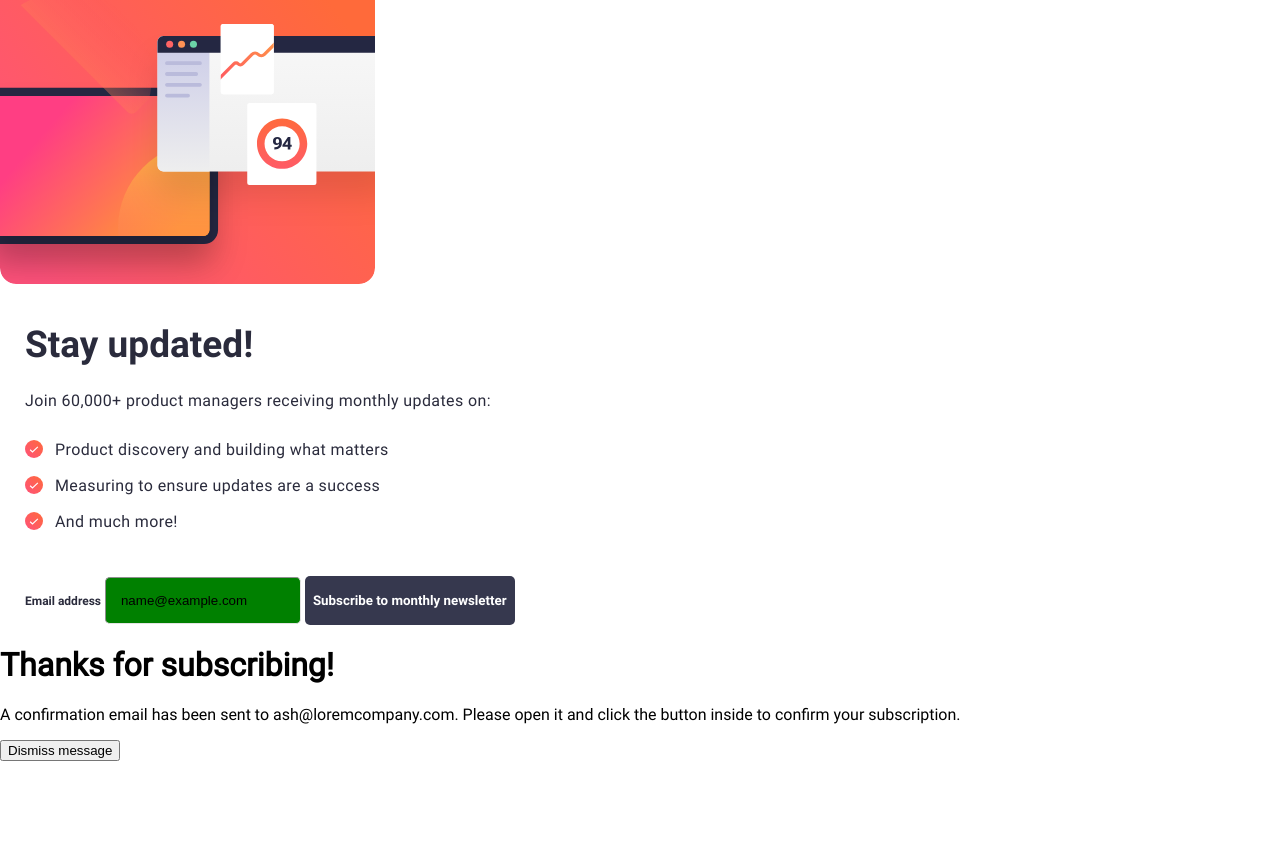
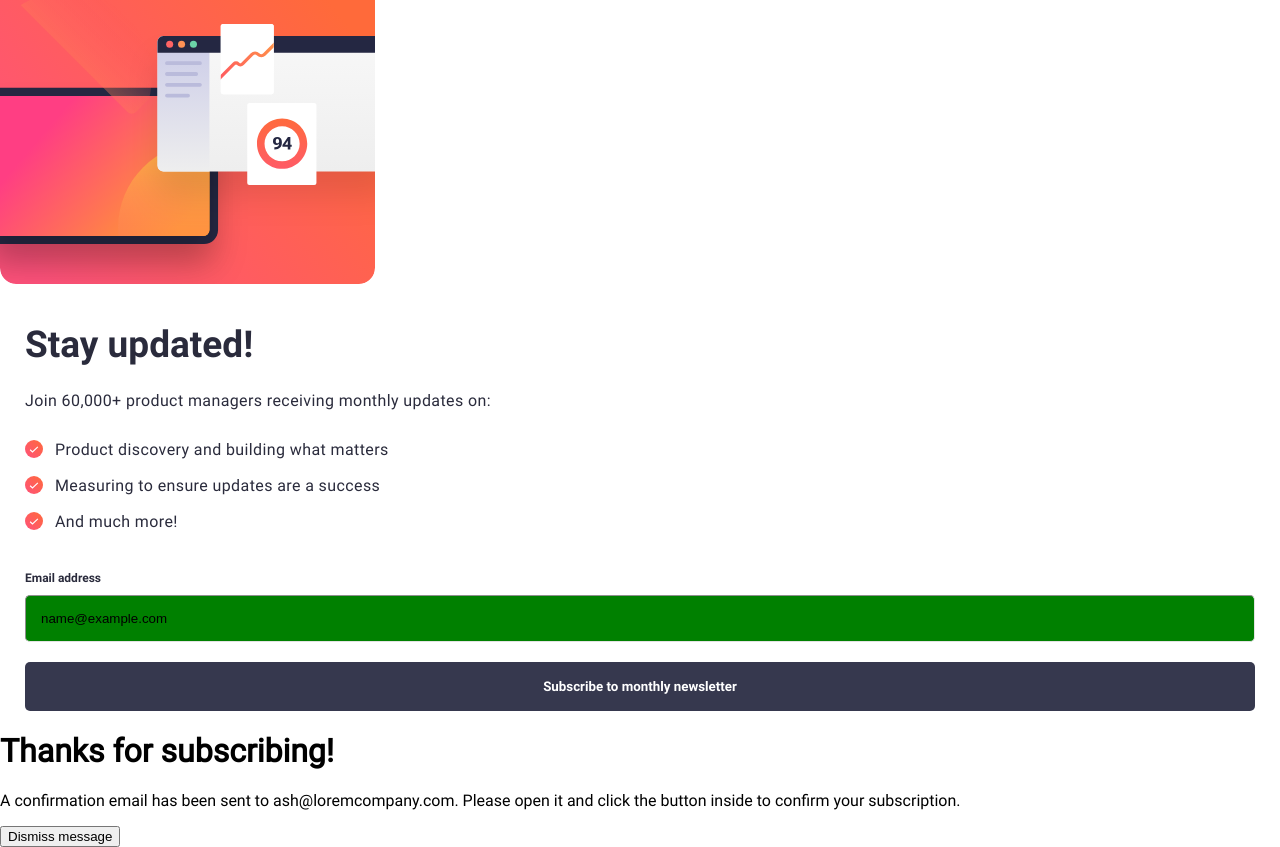
Before and after one commit to TenScoops/frontend-newsletter, a plain HTML site: page index.html in a window 1280 px wide. Both pictures are taken after typing "name@example.com" into the empty fields and a click on the button "Subscribe to monthly newsletter". Before the commit the page ends 800 px from the top, so only its background shows below. Drawn offline with Linux system fonts and the light colour scheme.

Commit message:
addition of invalid message content

```diff
--- a/index.css
+++ b/index.css
@@ -76,6 +76,13 @@ body{
     margin-top: 15px;
 }
 
+#error-message{
+    margin-top: 15px;
+    font-size: 12px;
+    display: none;
+    color: red;
+}
+
 input{
     padding-top: 15px;
     padding-left: 15px;
@@ -84,3 +91,12 @@ input{
     border-width: 1px;
     border-color: rgb(227, 227, 227);
 }
+#the-form{
+    display: flex;
+    flex-direction: column;
+}
+#form-labels{
+    display: flex;
+    flex-direction: row;
+    justify-content: space-between;
+}
--- a/index.html
+++ b/index.html
@@ -39,8 +39,11 @@
     </div>
       <div class="content-design-cta">
         <!-- input here -->
-         <form onsubmit="handleSubmit(event)">
-            <label id="email-label">Email address</label>
+         <form id="the-form" onsubmit="handleSubmit(event)">
+            <div id="form-labels">
+              <label id="email-label">Email address</label>
+              <label id="error-message">Valid email required</label>
+            </div>
             <input id="email-input" class="content-design-cta-item" placeholder="email@company.com" required/>
             <button type="submit" class="content-design-cta-item" id="cta-button">Subscribe to monthly newsletter</button>
         </form>
--- a/index.js
+++ b/index.js
@@ -8,11 +8,12 @@ function handleSubmit(event){
     event.preventDefault();
     const value = document.getElementById('email-input').value
 
+    if(isEmailValid(value)){//if valid
+        document.getElementById('email-input').style.backgroundColor='green'
 
-    if(!isEmailValid(value)){//if not valid
-        document.getElementById('email-input').style.borderColor='red'
+    }else{//not valid
+         document.getElementById('email-input').style.borderColor='red'
         document.getElementById('email-input').style.backgroundColor='red'
-    }else{//valid
-        document.getElementById('email-input').style.backgroundColor='green'
+        document.getElementById('error-message').style.display = 'inline'
     }
 }
```
